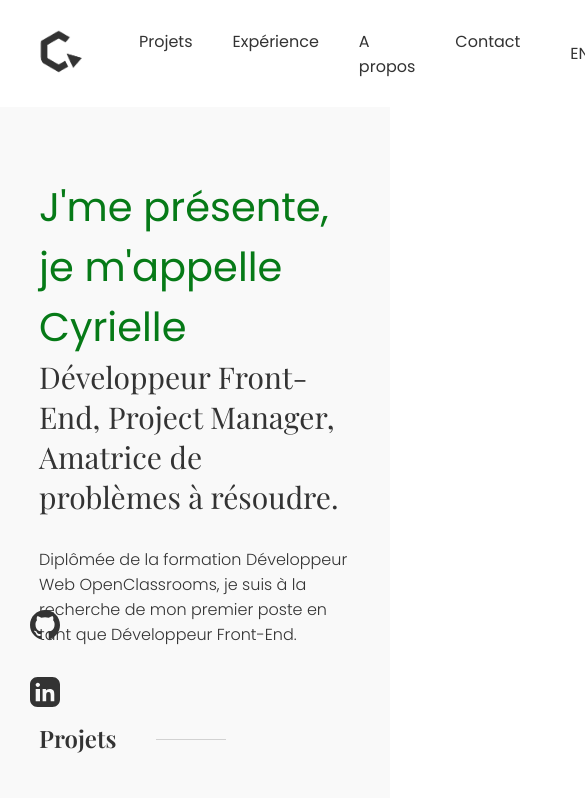
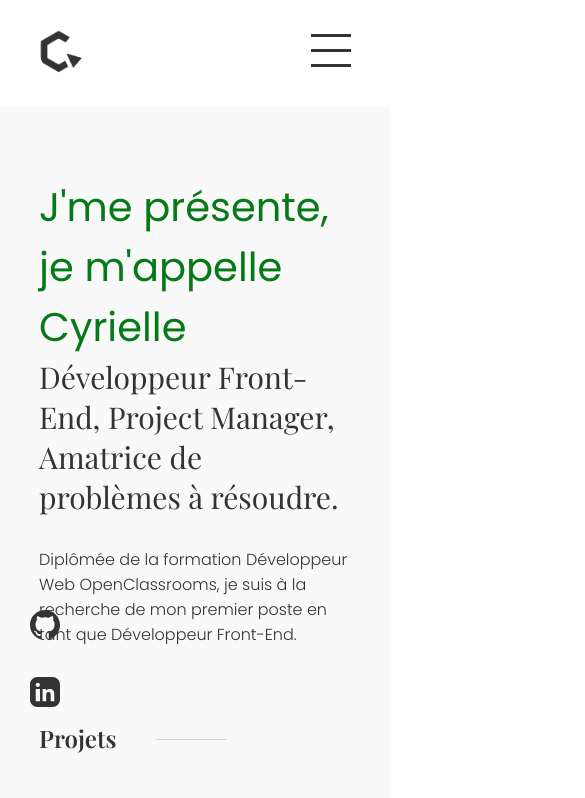
Before and after one commit to krauzeure/portfolio, a React (Create React App) app: page / in a window 390 px wide. Shown: the top 798 px of the page, 585 px wide, since content can reach past the window. Built offline with nearby package versions, Linux system fonts and the light colour scheme.

Commit message:
Integrating the menu burger layout

```diff
--- a/src/Components/Header/Header.css
+++ b/src/Components/Header/Header.css
@@ -72,6 +72,37 @@ img.profile-photo {
     text-decoration: none;
   }
 
+  .nav-burger {
+    width: 40px;
+    height: 40px;
+    cursor: pointer;
+    display: none;
+  }
+
+  .nav-burger-line {
+    width: 40px;
+    height: 3px;
+    background-color: var(--main);
+  }
+
+  .nav-burger-one {
+    margin-bottom: 12px;
+  }
+
+  .nav-burger-three {
+    margin-top: 12px;
+  }
+
   @media screen and (max-width: 850px) {
+    nav.header-nav-container ul {
+      display: none;
+    }
 
+    .nav-selectors {
+      display: none;
+    }
+
+    .nav-burger {
+      display: block;
+    }
   }
--- a/src/Components/Header/Header.jsx
+++ b/src/Components/Header/Header.jsx
@@ -27,11 +27,11 @@ export function Header() {
     <header>
         <nav className="header-nav-container">
             <div className="nav-links">
-            <a href="/"><img
-            src={contextValue.theme ? Logo : LogoDark}
-            alt="logo"
-            className="profile-photo"/></a>
-            <ul>
+                <a href="/"><img
+                src={contextValue.theme ? Logo : LogoDark}
+                alt="logo"
+                className="profile-photo"/></a>
+                <ul>
                     <a href="/#projects">
                         <li className="nav-item fr">{langValue.lang ? frenchCopy.header.projects : englishCopy.header.projects}</li>
                     </a>
@@ -54,6 +54,11 @@ export function Header() {
                 {contextValue.theme ? "🌙" : "☀️"}
                 </div>
             </div>
+            <div className="nav-burger">
+                <div className="nav-burger-line nav-burger-one"></div>
+                <div className="nav-burger-line nav-burger-two"></div>
+                <div className="nav-burger-line nav-burger-three"></div>
+            </div>
         </nav>
     </header>
   )
```
